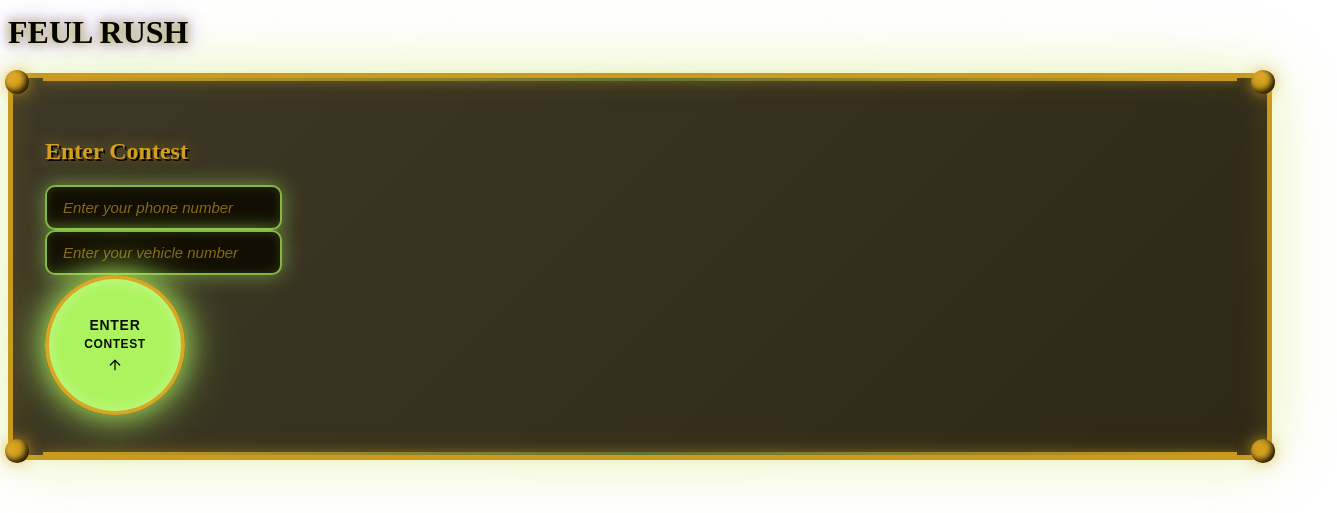
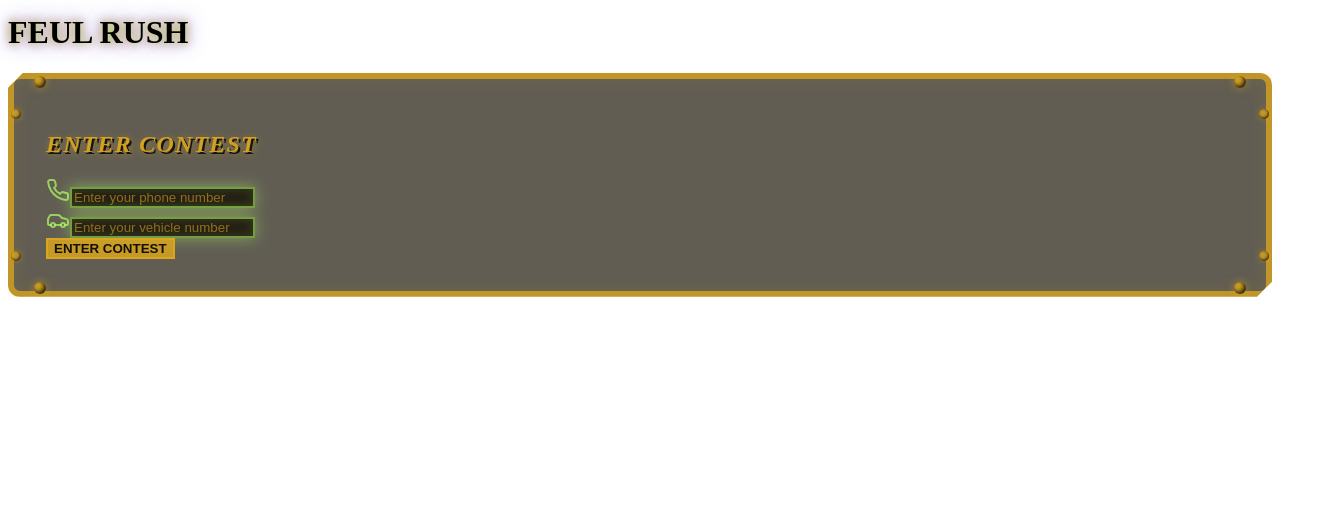
Before and after one commit to dme-rgb/MysteryPrizeBox, a React (Vite) app in the folder client/: page / in a window 1280 px wide. Shown: the part 271-784 px from the top of the page, 1337 px wide, since content can reach past the window. Built offline with nearby package versions, Linux system fonts and the light colour scheme; no server answers; a web font is replaced by a local one.

Commit message:
Restored to '620cb56361f2e0c36ccfdab999ad080253ff0038'
Replit-Restored-To: 620cb56361f2e0c36ccfdab999ad080253ff0038

```diff
--- a/client/src/components/CustomerForm.tsx
+++ b/client/src/components/CustomerForm.tsx
@@ -12,7 +12,7 @@ import {
 } from '@/components/ui/form';
 import { Input } from '@/components/ui/input';
 import { Card } from '@/components/ui/card';
-import { Phone, Car, ArrowUp } from 'lucide-react';
+import { Phone, Car } from 'lucide-react';
 
 const formSchema = z.object({
   phoneNumber: z.string().min(10, "Phone number must be at least 10 digits"),
@@ -36,123 +36,108 @@ export default function CustomerForm({ onSubmit, isSubmitting }: CustomerFormPro
   });
 
   return (
-    <div className="w-full max-w-md relative">
-      {/* Energy lightning background effects */}
     <div
+      className="w-full max-w-md"
+      style={{
+        background: 'rgba(30, 25, 10, 0.7)',
+        border: '6px solid rgba(218, 165, 32, 0.8)',
+        borderRadius: '12px',
+        padding: '32px',
+        position: 'relative',
+        boxShadow: 'inset 0 0 20px rgba(218, 165, 32, 0.1), 0 0 40px rgba(218, 165, 32, 0.2)',
+        clipPath: 'polygon(15px 0%, 100% 0%, 100% calc(100% - 15px), calc(100% - 15px) 100%, 0% 100%, 0% 15px)',
+      }}
+    >
+      {/* Corner bolts/rivets */}
+      {[
+        { top: '-3px', left: '20px' },
+        { top: '-3px', right: '20px' },
+        { bottom: '-3px', left: '20px' },
+        { bottom: '-3px', right: '20px' },
+      ].map((pos, i) => (
+        <div
+          key={`bolt-${i}`}
           style={{
             position: 'absolute',
-          inset: '-40px',
-          background: 'radial-gradient(ellipse at center, rgba(180, 255, 100, 0.15) 0%, transparent 70%)',
+            width: '12px',
+            height: '12px',
+            backgroundColor: 'rgba(218, 165, 32, 0.9)',
             borderRadius: '50%',
-          zIndex: 0,
-          filter: 'blur(30px)',
-          animation: 'energyPulse 3s ease-in-out infinite',
-        }}
-      />
-
-      <div
-        className="w-full relative z-10"
-        style={{
-          background: 'linear-gradient(135deg, rgba(40, 35, 15, 0.9) 0%, rgba(35, 30, 10, 0.95) 100%)',
-          border: '5px solid rgba(218, 165, 32, 0.9)',
-          borderRadius: '20px',
-          padding: '40px 32px',
-          position: 'relative',
-          boxShadow: `
-            inset 0 0 30px rgba(218, 165, 32, 0.15),
-            0 0 50px rgba(180, 255, 100, 0.3),
-            0 0 80px rgba(218, 165, 32, 0.15)
-          `,
-        }}
-      >
-        {/* Corner decorative elements */}
-        {[
-          { top: '-8px', left: '-8px' },
-          { top: '-8px', right: '-8px' },
-          { bottom: '-8px', left: '-8px' },
-          { bottom: '-8px', right: '-8px' },
-        ].map((pos, i) => (
-          <div
-            key={`corner-${i}`}
-            style={{
-              position: 'absolute',
-              width: '24px',
-              height: '24px',
-              backgroundColor: 'rgba(218, 165, 32, 0.95)',
-              borderRadius: '50%',
-              boxShadow: '0 0 15px rgba(218, 165, 32, 0.7), inset -3px -3px 6px rgba(0,0,0,0.9)',
+            boxShadow: 'inset -2px -2px 4px rgba(0,0,0,0.8), 0 0 8px rgba(218, 165, 32, 0.5)',
             ...pos,
           }}
         />
       ))}
 
-        {/* Corner connecting lines */}
+      {/* Side bolts */}
+      {[
+        { top: '30px', left: '-3px' },
+        { top: '30px', right: '-3px' },
+        { bottom: '30px', left: '-3px' },
+        { bottom: '30px', right: '-3px' },
+      ].map((pos, i) => (
         <div
+          key={`side-bolt-${i}`}
           style={{
             position: 'absolute',
-            top: '0',
-            left: '30px',
-            right: '30px',
-            height: '3px',
-            background: 'linear-gradient(90deg, rgba(218, 165, 32, 0.9) 0%, rgba(180, 255, 100, 0.3) 50%, rgba(218, 165, 32, 0.9) 100%)',
-            boxShadow: '0 0 10px rgba(218, 165, 32, 0.6)',
+            width: '10px',
+            height: '10px',
+            backgroundColor: 'rgba(218, 165, 32, 0.8)',
+            borderRadius: '50%',
+            boxShadow: 'inset -1px -1px 3px rgba(0,0,0,0.8), 0 0 6px rgba(218, 165, 32, 0.4)',
+            ...pos,
           }}
         />
-        <div
-          style={{
-            position: 'absolute',
-            bottom: '0',
-            left: '30px',
-            right: '30px',
-            height: '3px',
-            background: 'linear-gradient(90deg, rgba(218, 165, 32, 0.9) 0%, rgba(180, 255, 100, 0.3) 50%, rgba(218, 165, 32, 0.9) 100%)',
-            boxShadow: '0 0 10px rgba(218, 165, 32, 0.6)',
-          }}
-        />
+      ))}
 
-        <div className="space-y-8 pt-4">
-          <div className="text-center">
+      <div className="space-y-6">
+        <div className="text-center space-y-2">
           <h2
-              className="text-4xl font-black"
+            className="text-4xl font-black tracking-wider"
             data-testid="text-form-title"
             style={{
               color: 'rgba(218, 165, 32, 0.95)',
               textShadow: `
-                  2px 2px 0px rgba(0, 0, 0, 0.9),
-                  0 0 15px rgba(218, 165, 32, 0.5)
+                2px 2px 0px rgba(0, 0, 0, 0.8),
+                3px 3px 8px rgba(218, 165, 32, 0.4),
+                0 0 10px rgba(218, 165, 32, 0.2)
               `,
+              fontStyle: 'italic',
+              letterSpacing: '0.05em',
             }}
           >
-              Enter Contest
+            ENTER CONTEST
           </h2>
         </div>
 
         <Form {...form}>
-            <form onSubmit={form.handleSubmit(onSubmit)} className="space-y-6 relative z-20">
+          <form onSubmit={form.handleSubmit(onSubmit)} className="space-y-6">
             <FormField
               control={form.control}
               name="phoneNumber"
               render={({ field }) => (
                 <FormItem>
                   <FormControl>
+                    <div className="relative">
+                      <Phone
+                        className="absolute left-3 top-1/2 -translate-y-1/2 w-5 h-5"
+                        style={{ color: 'rgba(180, 255, 100, 0.7)' }}
+                      />
                       <Input
                         placeholder="Enter your phone number"
-                        className="pl-4 contest-input-glow"
+                        className="pl-10 contest-input"
                         data-testid="input-phone"
                         aria-label="Phone Number"
                         style={{
-                          backgroundColor: 'rgba(15, 10, 0, 0.9)',
-                          color: 'rgba(218, 165, 32, 0.95)',
-                          border: '2.5px solid rgba(180, 255, 100, 0.6)',
-                          borderRadius: '10px',
-                          padding: '12px 16px',
-                          fontSize: '15px',
-                          fontStyle: 'italic',
-                          animation: 'inputGlowPulse 2s ease-in-out infinite',
-                          boxShadow: '0 0 15px rgba(180, 255, 100, 0.3), inset 0 0 8px rgba(180, 255, 100, 0.1)',
+                          backgroundColor: 'rgba(20, 15, 5, 0.8)',
+                          color: 'rgba(218, 165, 32, 0.9)',
+                          border: '2px solid rgba(180, 255, 100, 0.4)',
+                          animation: 'pulsingGreenGlow 2s ease-in-out infinite',
+                          fontWeight: '500',
                         }}
                         {...field}
                       />
+                    </div>
                   </FormControl>
                   <FormMessage />
                 </FormItem>
@@ -165,92 +150,49 @@ export default function CustomerForm({ onSubmit, isSubmitting }: CustomerFormPro
               render={({ field }) => (
                 <FormItem>
                   <FormControl>
+                    <div className="relative">
+                      <Car
+                        className="absolute left-3 top-1/2 -translate-y-1/2 w-5 h-5"
+                        style={{ color: 'rgba(180, 255, 100, 0.7)' }}
+                      />
                       <Input
                         placeholder="Enter your vehicle number"
-                        className="pl-4 contest-input-glow"
+                        className="pl-10 contest-input"
                         data-testid="input-vehicle"
                         aria-label="Vehicle Number"
                         style={{
-                          backgroundColor: 'rgba(15, 10, 0, 0.9)',
-                          color: 'rgba(218, 165, 32, 0.95)',
-                          border: '2.5px solid rgba(180, 255, 100, 0.6)',
-                          borderRadius: '10px',
-                          padding: '12px 16px',
-                          fontSize: '15px',
-                          fontStyle: 'italic',
-                          animation: 'inputGlowPulse 2s ease-in-out infinite',
-                          boxShadow: '0 0 15px rgba(180, 255, 100, 0.3), inset 0 0 8px rgba(180, 255, 100, 0.1)',
+                          backgroundColor: 'rgba(20, 15, 5, 0.8)',
+                          color: 'rgba(218, 165, 32, 0.9)',
+                          border: '2px solid rgba(180, 255, 100, 0.4)',
+                          animation: 'pulsingGreenGlow 2s ease-in-out infinite',
+                          fontWeight: '500',
                         }}
                         {...field}
                       />
+                    </div>
                   </FormControl>
                   <FormMessage />
                 </FormItem>
               )}
             />
 
-              {/* Circular Submit Button */}
-              <div className="flex justify-center pt-6">
             <Button
               type="submit"
+              className="w-full py-6 text-lg font-bold"
               disabled={isSubmitting}
               data-testid="button-submit-form"
               style={{
-                    width: '140px',
-                    height: '140px',
-                    borderRadius: '50%',
-                    backgroundColor: 'rgba(180, 255, 100, 0.95)',
-                    color: 'rgba(0, 0, 0, 0.95)',
-                    border: '4px solid rgba(218, 165, 32, 0.95)',
-                    fontSize: '14px',
-                    fontWeight: '900',
-                    display: 'flex',
-                    flexDirection: 'column',
-                    alignItems: 'center',
-                    justifyContent: 'center',
-                    gap: '4px',
-                    cursor: isSubmitting ? 'not-allowed' : 'pointer',
-                    boxShadow: `
-                      0 0 30px rgba(180, 255, 100, 0.8),
-                      0 0 50px rgba(180, 255, 100, 0.5),
-                      inset 0 0 15px rgba(255, 255, 255, 0.3)
-                    `,
-                    transition: 'all 0.3s ease',
-                  }}
-                  onMouseEnter={(e) => {
-                    if (!isSubmitting) {
-                      e.currentTarget.style.boxShadow = `
-                        0 0 40px rgba(180, 255, 100, 1),
-                        0 0 70px rgba(180, 255, 100, 0.7),
-                        inset 0 0 20px rgba(255, 255, 255, 0.4)
-                      `;
-                      e.currentTarget.style.transform = 'scale(1.08)';
-                    }
-                  }}
-                  onMouseLeave={(e) => {
-                    if (!isSubmitting) {
-                      e.currentTarget.style.boxShadow = `
-                        0 0 30px rgba(180, 255, 100, 0.8),
-                        0 0 50px rgba(180, 255, 100, 0.5),
-                        inset 0 0 15px rgba(255, 255, 255, 0.3)
-                      `;
-                      e.currentTarget.style.transform = 'scale(1)';
-                    }
+                backgroundColor: 'rgba(218, 165, 32, 0.85)',
+                color: 'rgba(0, 0, 0, 0.9)',
+                border: '2px solid rgba(218, 165, 32, 0.95)',
+                fontWeight: '700',
               }}
             >
-                  <span style={{ letterSpacing: '0.05em' }}>
-                    {isSubmitting ? 'SENDING...' : 'ENTER'}
-                  </span>
-                  <span style={{ letterSpacing: '0.05em', fontSize: '12px' }}>
-                    {!isSubmitting && 'CONTEST'}
-                  </span>
-                  {!isSubmitting && <ArrowUp size={16} style={{ marginTop: '2px' }} />}
+              {isSubmitting ? 'Submitting...' : 'ENTER CONTEST'}
             </Button>
-              </div>
           </form>
         </Form>
       </div>
     </div>
-    </div>
   );
 }
--- a/client/src/index.css
+++ b/client/src/index.css
@@ -492,42 +492,19 @@
   }
 }
 
-@keyframes inputGlowPulse {
-  0%, 100% {
-    box-shadow: 0 0 15px rgba(180, 255, 100, 0.3), inset 0 0 8px rgba(180, 255, 100, 0.1);
-    border-color: rgba(180, 255, 100, 0.6);
-  }
-  50% {
-    box-shadow: 0 0 25px rgba(180, 255, 100, 0.6), inset 0 0 12px rgba(180, 255, 100, 0.2);
-    border-color: rgba(180, 255, 100, 0.8);
-  }
+.contest-input::placeholder {
+  color: rgba(218, 165, 32, 0.6) !important;
+  font-weight: 500;
 }
 
-@keyframes energyPulse {
-  0%, 100% {
-    opacity: 0.1;
-    transform: scale(1);
-  }
-  50% {
-    opacity: 0.2;
-    transform: scale(1.1);
-  }
-}
-
-.contest-input-glow::placeholder {
-  color: rgba(218, 165, 32, 0.6) !important;
-  font-weight: 500;
-  font-style: italic;
-}
-
-.contest-input-glow {
+.contest-input {
   outline: none;
 }
 
-.contest-input-glow:focus {
-  outline: none !important;
-  box-shadow: 0 0 25px rgba(180, 255, 100, 0.6), inset 0 0 12px rgba(180, 255, 100, 0.2) !important;
-  border-color: rgba(180, 255, 100, 0.8) !important;
+.contest-input:focus {
+  outline: none;
+  box-shadow: 0 0 20px rgba(180, 255, 100, 0.6), inset 0 0 12px rgba(180, 255, 100, 0.2) !important;
+  border-color: rgba(180, 255, 100, 0.7) !important;
 }
 
 @keyframes breathingRing {
```
Also changed, not shown: attached_assets/image_1763986814112.png (deleted). Lines whose indentation alone changed are shown as unchanged.
